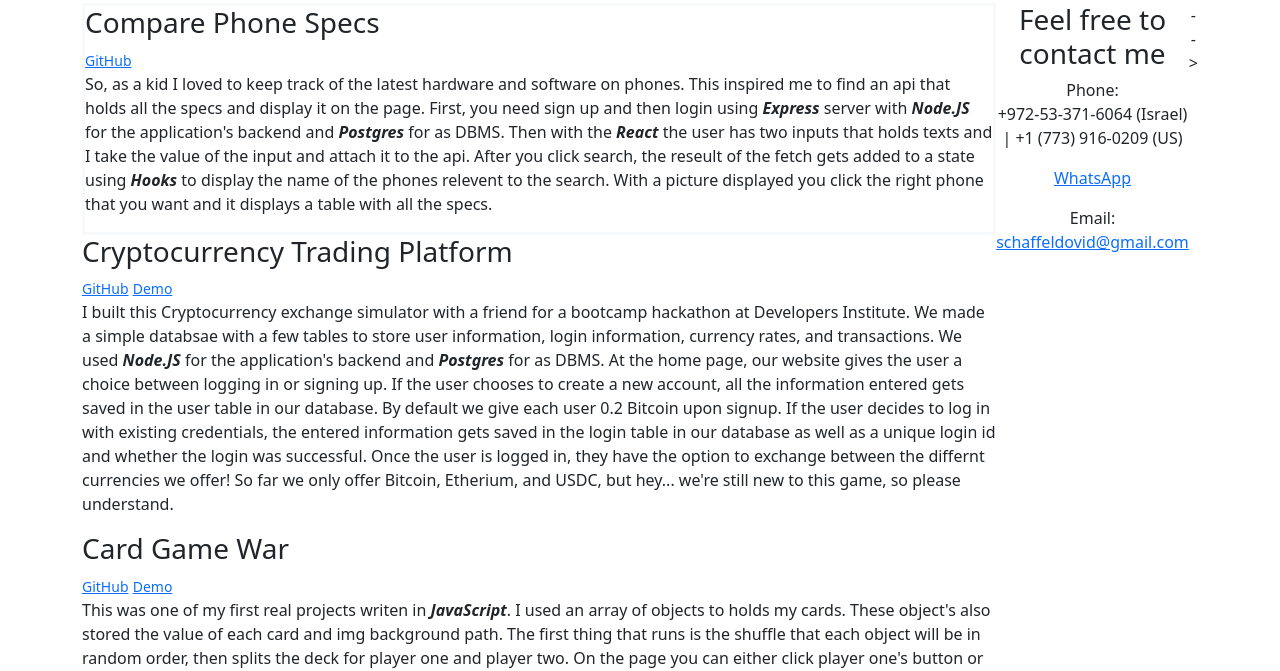
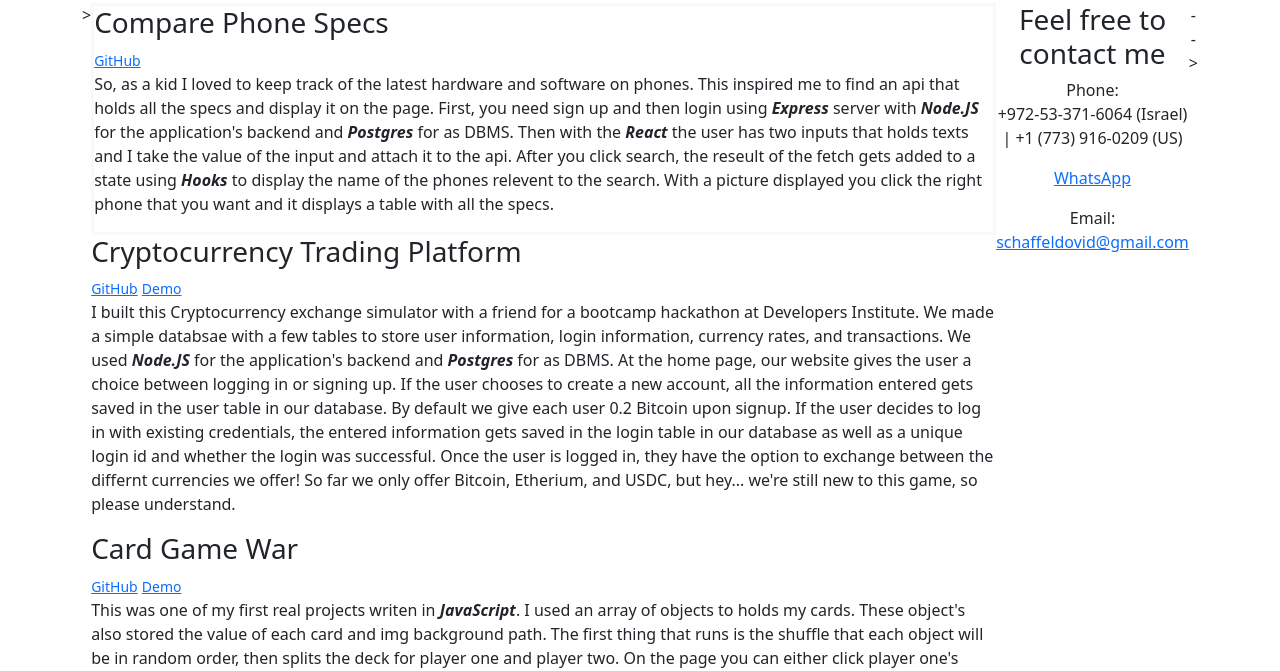
Before and after one commit to dyschaf/my-profolio, a plain HTML site: page index.html in a window 1280 px wide. Shown: the part 709-1380 px from the top of the page. Drawn offline with nearby package versions, Linux system fonts and the light colour scheme.

Commit message:
first commit

```diff
--- a/index.html
+++ b/index.html
@@ -22,7 +22,9 @@
 
       </div>
     <h1 class=" justify-content-center text-center">Here are some of my projects :</h1>
-    <div class="d-flex justify-content-center text-center container">
+    <div
+    <!-- class="d-flex justify-content-center text-center container" -->
+    >
         <section class="text-start">
           <div class=" border border-light border-3">
           <div class=" project_item" id="compare_phone_specs">
```
